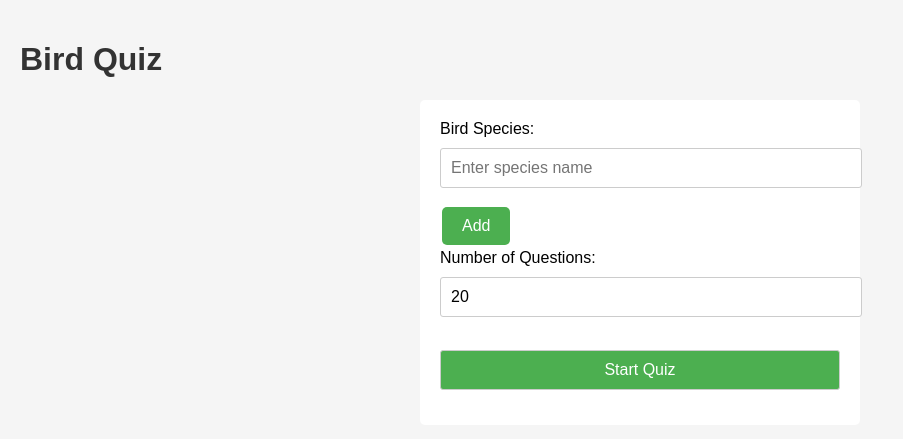
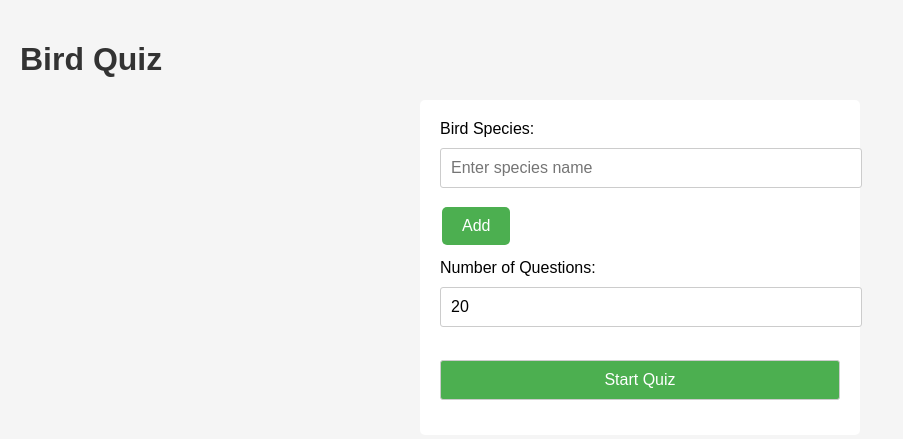
Before and after one commit to Skadoink/birdIDQuiz, a Flask app: page / in a window 1280 px wide. Shown: the top 439 px of the page, without its empty margins (0-903 px from the left). Run offline with Flask 3, Linux system fonts and the light colour scheme; some libraries are stand-ins or nearby versions.

Commit message:
added margins to selected species list

```diff
--- a/templates/index.html
+++ b/templates/index.html
@@ -11,7 +11,7 @@
         <input type="text" id="speciesInput" list="speciesList" placeholder="Enter species name">
         <datalist type="list" id="speciesList"></datalist>
         <button id="addSpeciesButton">Add</button>
-        <div id="selectedSpecies"  ></div>
+        <div id="selectedSpecies"  style="margin-top: 10px; margin-bottom: 10px;"></div>
         <label for="num_questions">Number of Questions:</label>
         <input type="number" id="num_questions" name="num_questions" max="50" min="1" value="20"><br><br>
         <input type="submit" value="Start Quiz">
```
